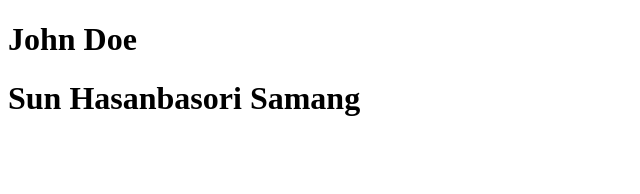
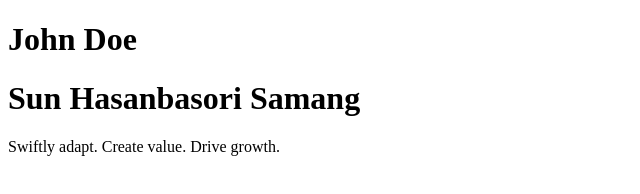
Before and after one commit to earth824/cc16-workflow, a plain HTML site: page index.html in a window 1280 px wide. Shown: the whole page, without its empty margins (0-640 px from the left). Drawn offline with Linux system fonts and the light colour scheme.

Commit message:
completed p tag

```diff
--- a/index.html
+++ b/index.html
@@ -8,5 +8,6 @@
   <body>
     <h1>John Doe</h1>
     <h1>Sun Hasanbasori Samang</h1>
+    <p>Swiftly adapt. Create value. Drive growth.</p>
   </body>
 </html>
```
